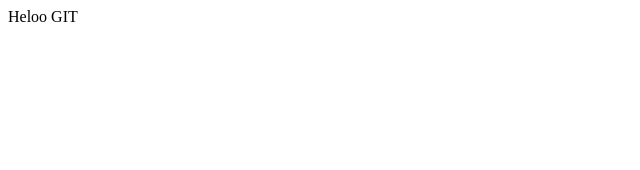
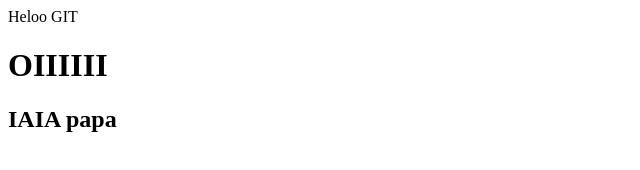
Before and after one commit to rehgardenia/gitteste, a plain HTML site: page index.html in a window 1280 px wide. Shown: the whole page, without its empty margins (0-640 px from the left). Drawn offline with Linux system fonts and the light colour scheme.

Commit message:
Inserindo texto

```diff
--- a/index.html
+++ b/index.html
@@ -7,5 +7,7 @@
 </head>
 <body>
     Heloo GIT
+    <h1>OIIIIII</h1>
+    <h2>IAIA papa</h2>
 </body>
 </html>
```
